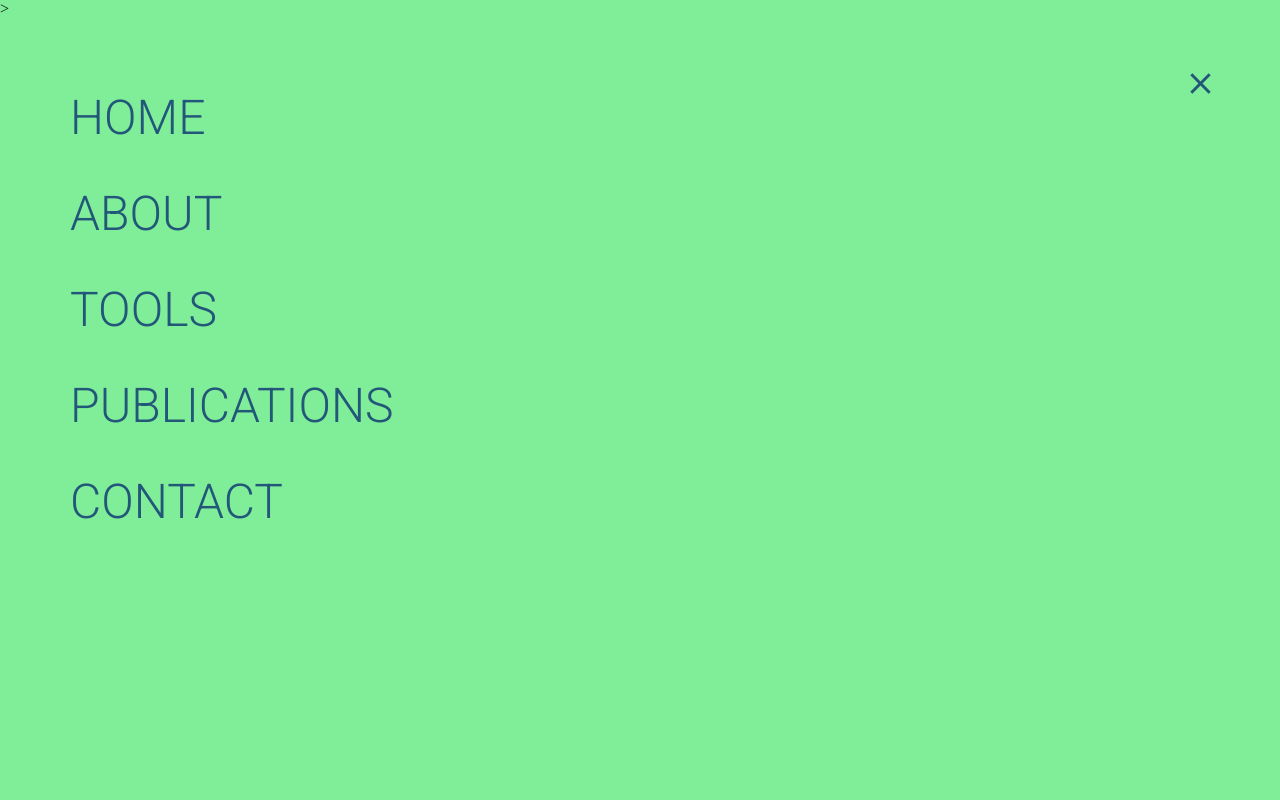
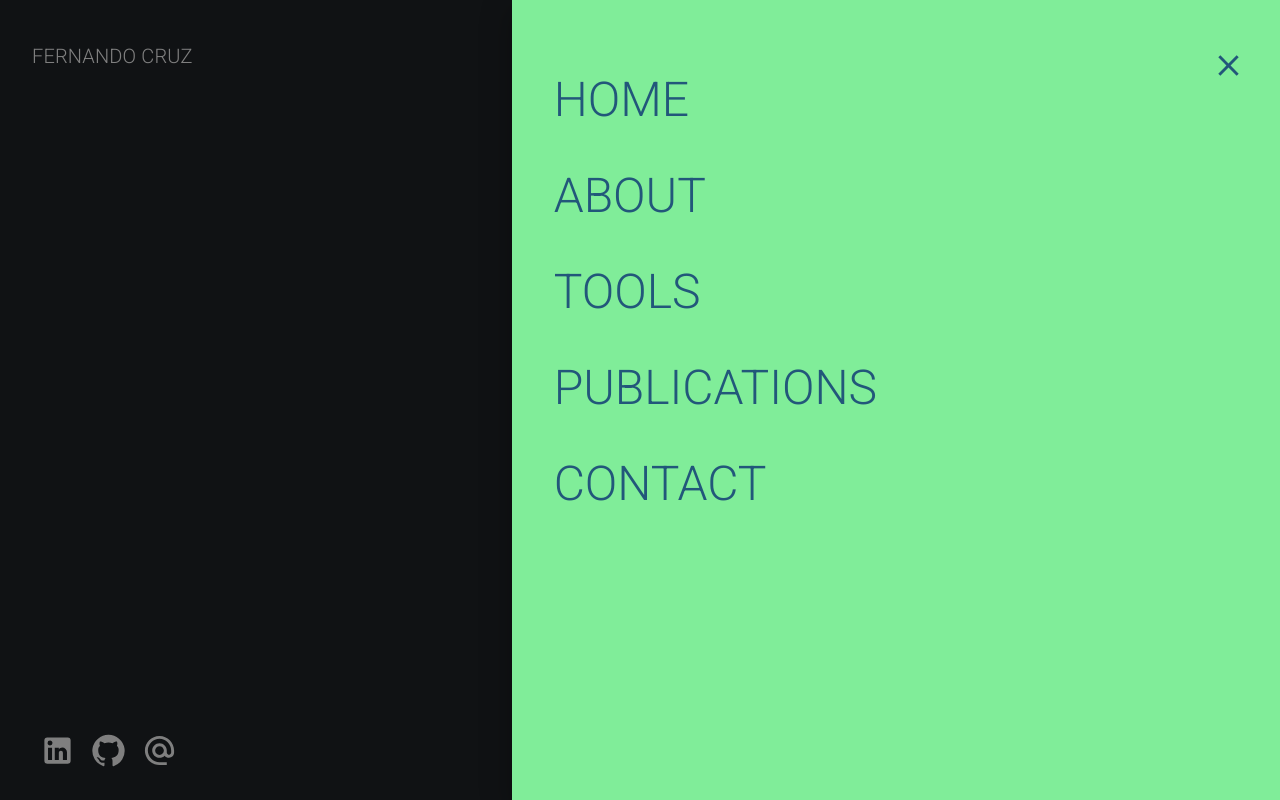
Before and after one commit to cruz-f/cruz-f.github.io, a React (Create React App) app: page / in a window 1280 px wide. Both pictures are taken after a click on the button 1222 px from the left and 65 px from the top of the page. Shown: the top 800 px of the page. Built offline with nearby package versions, Linux system fonts and the light colour scheme.

Commit message:
[FIX] fix scroll to element on click in drawer

```diff
--- a/src/App.js
+++ b/src/App.js
@@ -4,11 +4,10 @@ import About from "./sections/About";
 
 
 function App() {
-    const aboutRef = React.createRef();
     return (
         <>
-            <Home aboutRef={aboutRef}/>
-            <About aboutRef={aboutRef}/>
+            <Home />
+            <About />
         </>
     );
 }
--- a/src/components/AppDrawer.js
+++ b/src/components/AppDrawer.js
@@ -5,9 +5,16 @@ import CloseIcon from '@mui/icons-material/Close';
 import MenuLink from "./MenuLink";
 
 
-function AppDrawer(props) {
-    const {aboutRef} = props;
-    const ScrollToRef = () => aboutRef.current.scrollIntoView({ behavior: 'smooth', block: 'center', inline: 'center' })
+function AppDrawer() {
+
+    const scrollToHome = () => {
+        const homeSection = document.querySelector( '#home' );
+        homeSection.scrollIntoView({ behavior: 'smooth', block: 'center', inline: 'center'});
+    }
+    const scrollToAbout = () => {
+        const aboutSection = document.querySelector( '#about' );
+        aboutSection.scrollIntoView({ behavior: 'smooth', block: 'center', inline: 'center'});
+    };
 
     const [state, setState] = React.useState(false);
 
@@ -15,16 +22,19 @@ function AppDrawer(props) {
         <>
             <IconButton
                 onClick={() => setState(true)}>
-                <MenuIcon sx={{ color: "#FFF" }} fontSize="large"/>
+                <MenuIcon sx={{ color: '#FFF' }} fontSize="large"/>
             </IconButton>
             <Drawer
+                position={"fixed"}
+                type={'temporary'}
                 anchor={'right'}
                 open={state}
+                disableRestoreFocus={true}
+                onClose={() => setState(false)}
                 sx = {{
-                    '& .MuiDrawer-paper': { minWidth: '100vw', backgroundColor: '#80ed99'}
-                }}
-                onClose={() => ScrollToRef()}>
-            >
+                    '& .MuiDrawer-paper': { minWidth: '60vw', maxWidth: '60vw', maxHeight: '100vh',
+                        backgroundColor: '#80ed99'}
+                }}>
                 <Grid container
                       direction="row"
                       rowSpacing={4}
@@ -34,11 +44,11 @@ function AppDrawer(props) {
                         <List>
                             <ListItem>
                                 <MenuLink text={'HOME'}
-                                          handler={() => setState(false)}/>
+                                          handler={() => {setState(false); scrollToHome()}}/>
                             </ListItem>
                             <ListItem>
                                 <MenuLink text={'ABOUT'}
-                                          handler={() => {setState(false); ScrollToRef()}} />
+                                          handler={() => {setState(false); scrollToAbout()}} />
                             </ListItem>
                             <ListItem>
                                 <MenuLink text={'TOOLS'} handler={() => setState(false)} />
--- a/src/components/MenuLink.js
+++ b/src/components/MenuLink.js
@@ -13,6 +13,7 @@ function MenuLink(props) {
                   position: 'relative',
                   paddingTop: '1rem',
                   paddingBottom: '.5rem',
+                  cursor: 'pointer',
                   '&:before': {
                       content: '""',
                       position: 'absolute',
--- a/src/sections/About.js
+++ b/src/sections/About.js
@@ -3,12 +3,11 @@ import {Avatar, Grid, Typography} from "@mui/material";
 import AvatarImg from "../assets/avatar.jpg";
 
 
-function About(props) {
-    const {aboutRef} = props;
+function About() {
 
     return (
         <Grid container
-              ref={aboutRef}
+              id={'about'}
               direction="row"
               sx={{
                   backgroundColor: '#fff',
@@ -36,7 +35,7 @@ function About(props) {
                             height: 250
                         }}/>
             </Grid>
-            <Grid item mt={5} xs={8}>
+            <Grid item mt={5} xs={8} alignSelf={'flex-end'}>
             </Grid>
             <Grid item xs={4}>
                 <Typography
--- a/src/sections/Home.js
+++ b/src/sections/Home.js
@@ -7,11 +7,14 @@ import AppDrawer from "../components/AppDrawer";
 import DownButton from "../components/DownButton";
 
 
-function Home(props) {
-    const {aboutRef} = props;
-    const ScrollToRef = () => aboutRef.current.scrollIntoView({ behavior: 'smooth', block: 'center', inline: 'center' })
+function Home() {
+    const scrollToAbout = () => {
+        const aboutSection = document.querySelector( '#about' );
+        aboutSection.scrollIntoView({ behavior: 'smooth', block: 'center', inline: 'center'});
+    };
     return (
         <Grid container
+              id={'home'}
               direction="row"
               sx={{
                   backgroundColor: '#212529',
@@ -34,7 +37,7 @@ function Home(props) {
                 </Typography>
             </Grid>
             <Grid item mt={5} xs={"auto"} alignSelf={'flex-start'}>
-                <AppDrawer aboutRef={aboutRef}/>
+                <AppDrawer />
             </Grid>
             <Grid item xs={6}>
             </Grid>
@@ -88,7 +91,7 @@ function Home(props) {
                 </IconButton>
             </Grid>
             <Grid item xs={'auto'} mb={3} alignSelf={'flex-end'}>
-                <DownButton scrollHandler={() => ScrollToRef()} text={'about'}/>
+                <DownButton scrollHandler={() => scrollToAbout()} text={'about'}/>
             </Grid>
         </Grid>
     );
```
